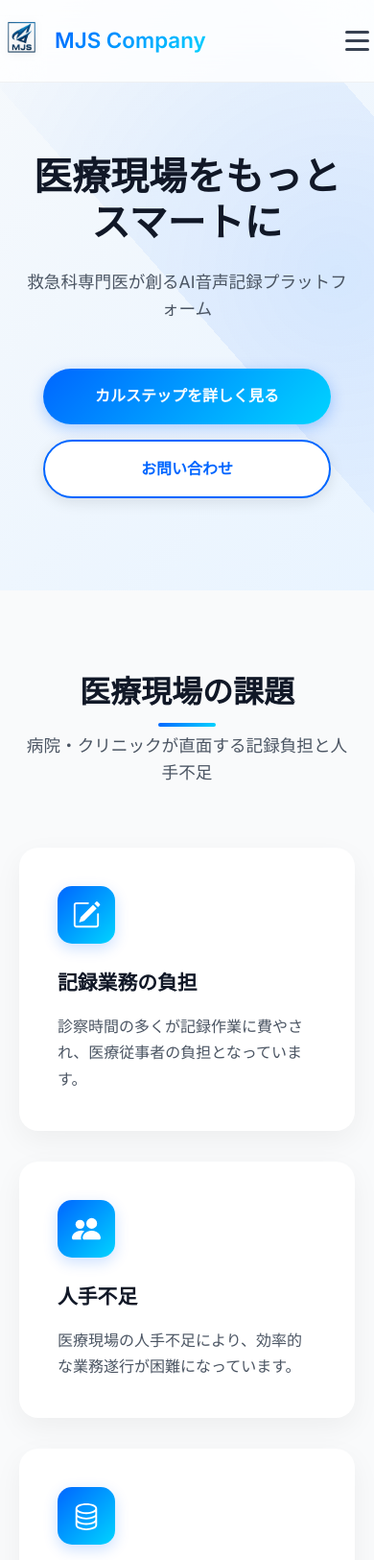
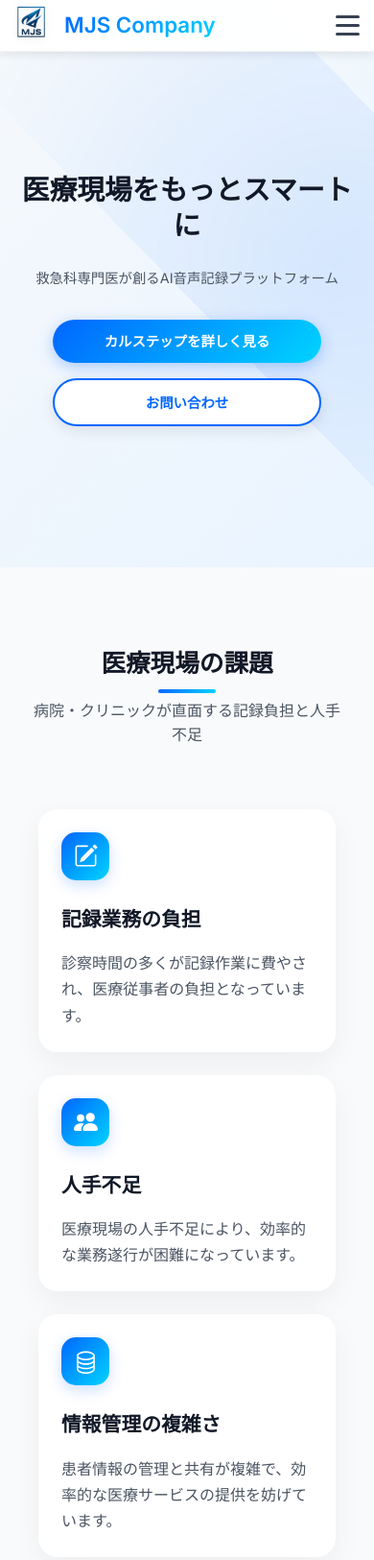
Before and after one commit to mjs-com/MJScompanyHP, a plain HTML site: page index.html in a window 390 px wide. Shown: the top 1625 px of the page at 96% size. Drawn offline with Linux system fonts and the light colour scheme.

Commit message:
css変更

```diff
--- a/assets/css/style.css
+++ b/assets/css/style.css
@@ -59,6 +59,7 @@
 
 html {
   scroll-behavior: smooth;
+  height: 100%;
 }
 
 body {
@@ -69,6 +70,8 @@ body {
   background-color: var(--white);
   -webkit-font-smoothing: antialiased;
   -moz-osx-font-smoothing: grayscale;
+  min-height: 100vh;
+  overflow-x: hidden;
 }
 
 .container {
@@ -76,11 +79,12 @@ body {
   max-width: 1200px;
   margin: 0 auto;
   padding: 0 20px;
+  position: relative;
 }
 
 /* Modern Header */
 header {
-  background: rgba(255, 255, 255, 0.8);
+  background: rgba(255, 255, 255, 0.95);
   backdrop-filter: blur(20px);
   -webkit-backdrop-filter: blur(20px);
   border-bottom: 1px solid rgba(0, 0, 0, 0.05);
@@ -88,8 +92,10 @@ header {
   top: 0;
   left: 0;
   right: 0;
+  width: 100%;
   z-index: 1000;
   transition: var(--transition-base);
+  box-shadow: 0 2px 10px rgba(0, 0, 0, 0.1);
 }
 
 header.scrolled {
@@ -102,6 +108,11 @@ header.scrolled {
   justify-content: space-between;
   align-items: center;
   padding: 1rem 0;
+  width: 100%;
+  max-width: 1200px;
+  margin: 0 auto;
+  padding-left: 20px;
+  padding-right: 20px;
 }
 
 .logo {
@@ -191,9 +202,12 @@ nav ul li a:hover::after {
 /* Hero Section - Modern Design */
 .hero {
   background: linear-gradient(135deg, #f6f9fc 0%, #e9f4ff 100%);
-  padding: 10rem 0 6rem;
+  padding: 8rem 0 6rem;
   position: relative;
   overflow: hidden;
+  min-height: 80vh;
+  display: flex;
+  align-items: center;
 }
 
 .hero::before {
@@ -218,6 +232,8 @@ nav ul li a:hover::after {
   text-align: center;
   position: relative;
   z-index: 1;
+  width: 100%;
+  padding: 0 20px;
 }
 
 .hero h1 {
@@ -314,11 +330,17 @@ nav ul li a:hover::after {
 section {
   padding: 5rem 0;
   position: relative;
+  width: 100%;
+  overflow-x: hidden;
 }
 
 .section-title {
   text-align: center;
   margin-bottom: 4rem;
+  max-width: 1200px;
+  margin-left: auto;
+  margin-right: auto;
+  padding: 0 20px;
 }
 
 .section-title h2 {
@@ -352,11 +374,18 @@ section {
 /* Problem Section - Modern Cards */
 .problem {
   background: var(--gray-50);
+  padding: 5rem 0;
+}
+
+.problem-content {
+  max-width: 1200px;
+  margin: 0 auto;
+  padding: 0 20px;
 }
 
 .problem-cards {
   display: grid;
-  grid-template-columns: repeat(auto-fit, minmax(300px, 1fr));
+  grid-template-columns: repeat(auto-fit, minmax(280px, 1fr));
   gap: 2rem;
   margin-top: 3rem;
 }
@@ -426,11 +455,12 @@ section {
 .solution {
   background: linear-gradient(135deg, #f0f9ff 0%, #e0f2fe 100%);
   position: relative;
+  padding: 5rem 0;
 }
 
 .products-grid {
   display: grid;
-  grid-template-columns: repeat(auto-fit, minmax(350px, 1fr));
+  grid-template-columns: repeat(auto-fit, minmax(320px, 1fr));
   gap: 2rem;
   max-width: 800px;
   margin: 0 auto;
@@ -509,7 +539,7 @@ section {
 
 .strengths-content {
   display: grid;
-  grid-template-columns: repeat(auto-fit, minmax(300px, 1fr));
+  grid-template-columns: repeat(auto-fit, minmax(280px, 1fr));
   gap: 3rem;
   margin-top: 4rem;
 }
@@ -587,11 +617,12 @@ section {
 /* Services Section - Modern List */
 .services {
   background: var(--gray-50);
+  padding: 5rem 0;
 }
 
 .services-content {
   display: grid;
-  grid-template-columns: repeat(auto-fit, minmax(300px, 1fr));
+  grid-template-columns: repeat(auto-fit, minmax(280px, 1fr));
   gap: 2rem;
   max-width: 1000px;
   margin: 0 auto;
@@ -664,6 +695,10 @@ footer::before {
   grid-template-columns: repeat(auto-fit, minmax(250px, 1fr));
   gap: 3rem;
   margin-bottom: 3rem;
+  max-width: 1200px;
+  margin-left: auto;
+  margin-right: auto;
+  padding: 0 20px;
 }
 
 .footer-info h3,
@@ -792,6 +827,28 @@ textarea.form-control {
 }
 
 /* Responsive Design */
+@media (max-width: 1024px) {
+  .container {
+    padding: 0 15px;
+  }
+
+  .header-container {
+    padding-left: 15px;
+    padding-right: 15px;
+  }
+
+  .hero-content {
+    padding: 0 15px;
+  }
+
+  .problem-cards,
+  .strengths-content,
+  .services-content,
+  .products-grid {
+    padding: 0 15px;
+  }
+}
+
 @media (max-width: 768px) {
   .nav-menu {
     display: none;
@@ -803,6 +860,7 @@ textarea.form-control {
     flex-direction: column;
     padding: 1rem 0;
     box-shadow: var(--shadow-lg);
+    border-radius: 0 0 10px 10px;
   }
 
   .nav-menu.active {
@@ -817,31 +875,108 @@ textarea.form-control {
     margin: 0.5rem 0;
   }
 
+  .hero {
+    padding: 6rem 0 4rem;
+    min-height: 70vh;
+  }
+
   .hero h1 {
-    font-size: 2.5rem;
+    font-size: 2.2rem;
+    line-height: 1.3;
   }
 
   .hero p {
-    font-size: 1.1rem;
+    font-size: 1rem;
+    margin-bottom: 2rem;
   }
 
   .hero-buttons {
     flex-direction: column;
     align-items: center;
+    gap: 1rem;
   }
 
   .btn {
     width: 100%;
-    max-width: 300px;
+    max-width: 280px;
+    padding: 0.8rem 1.5rem;
   }
 
   .section-title h2 {
-    font-size: 2rem;
+    font-size: 1.8rem;
+  }
+
+  .section-title p {
+    font-size: 1rem;
   }
 
   .problem-cards,
   .strengths-content,
   .services-content {
     grid-template-columns: 1fr;
+    gap: 1.5rem;
+    padding: 0 10px;
+  }
+
+  .products-grid {
+    grid-template-columns: 1fr;
+    padding: 0 10px;
+  }
+
+  .problem-card,
+  .service-item {
+    padding: 1.5rem;
+  }
+
+  .strength-item {
+    padding: 1.5rem;
+  }
+
+  .product-content {
+    padding: 1.5rem;
   }
 }
+
+@media (max-width: 480px) {
+  .container {
+    padding: 0 10px;
+  }
+
+  .header-container {
+    padding-left: 10px;
+    padding-right: 10px;
+  }
+
+  .hero-content {
+    padding: 0 10px;
+  }
+
+  .hero h1 {
+    font-size: 1.8rem;
+  }
+
+  .hero p {
+    font-size: 0.9rem;
+  }
+
+  .section-title h2 {
+    font-size: 1.6rem;
+  }
+
+  .btn {
+    padding: 0.7rem 1.2rem;
+    font-size: 0.9rem;
+  }
+
+  .problem-icon,
+  .strength-icon {
+    width: 50px;
+    height: 50px;
+  }
+
+  .problem-icon svg,
+  .strength-icon svg {
+    width: 25px;
+    height: 25px;
+  }
+}
```
